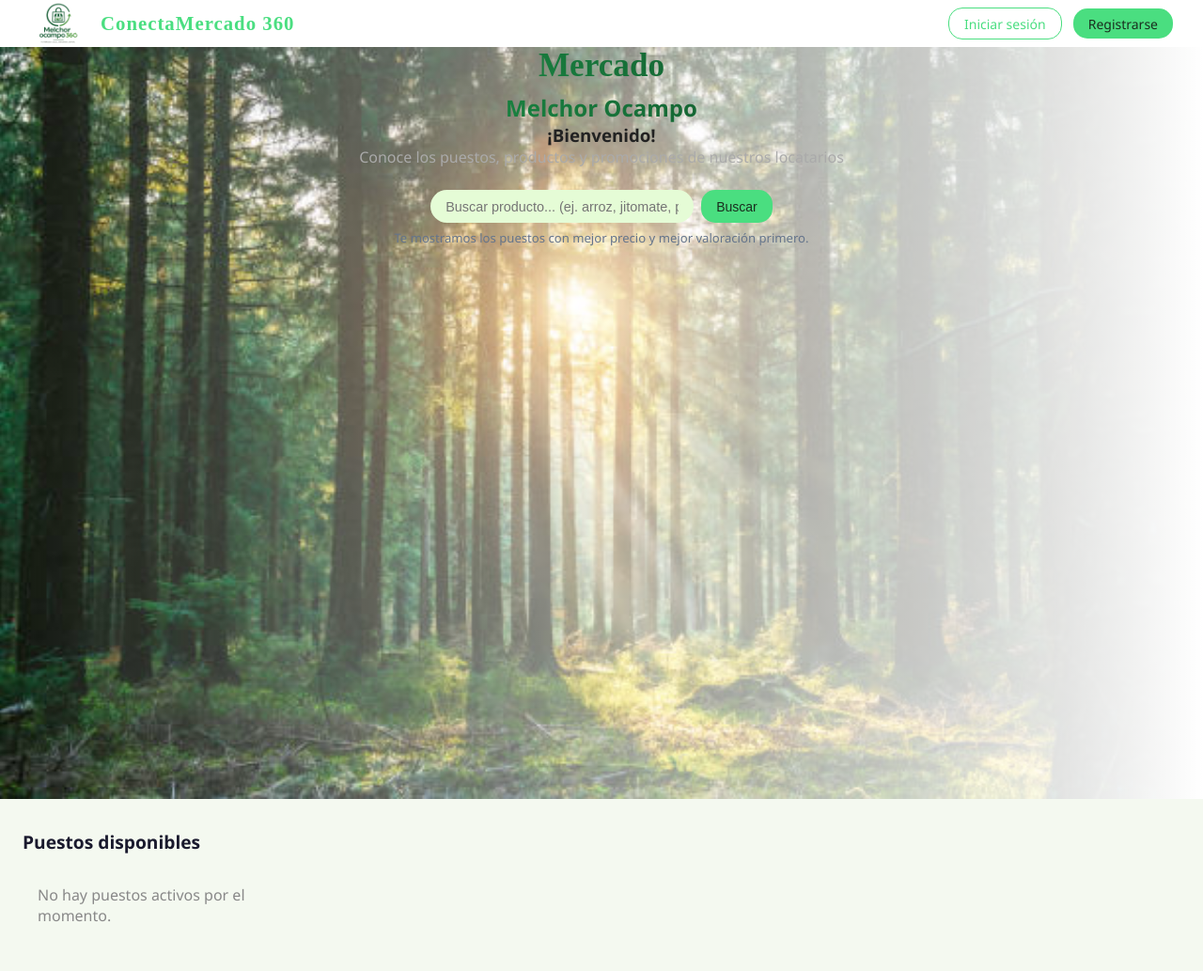
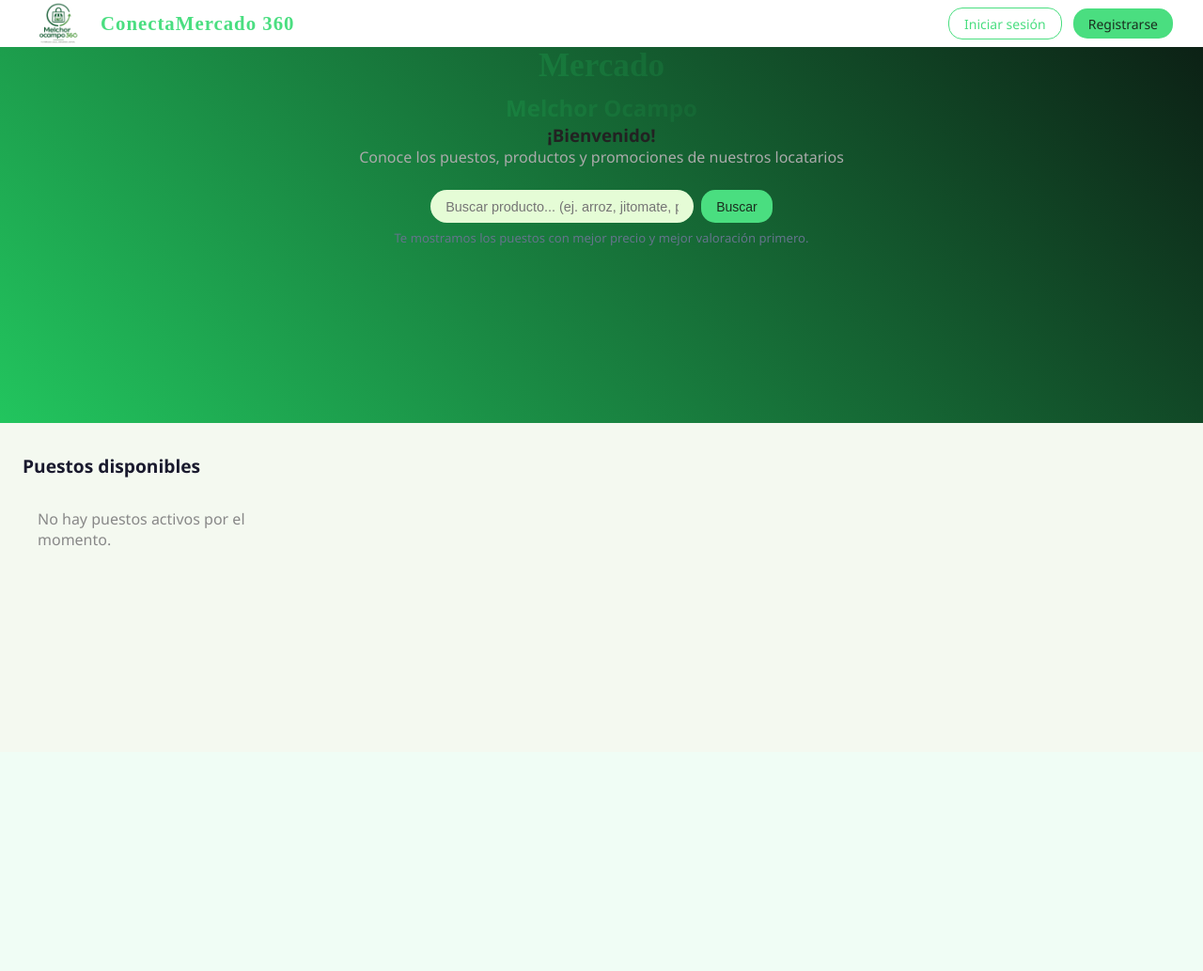
Before and after one commit to dari3l2005-create/conectamercado, a Django app: page / in a window 1280 px wide. Shown: the whole page at 94% size. After the commit the page ends 581 px from the top, so only its background shows below. Run offline with Django 4.2, Linux system fonts and the light colour scheme; data that the repository does not hold is empty.

Commit message:
modificaion del estilo

```diff
--- a/static/styles.css
+++ b/static/styles.css
@@ -133,14 +133,8 @@ a {
 }
 /* ----- HERO (index) ----- */
 .hero {
-    height: 100vh;
-    background-image:
-    linear-gradient(to right,
-        rgba(255, 255, 255, 0) 0%,
-        rgba(255, 255, 255, 1) 100%
-        ),
-        url("static/img/fondo.jpg");
-    background-size: cover;
+    height: 50vh;
+    background: linear-gradient(45deg, #22c55e, #0c2115);
     background-position: center;
     background-repeat: no-repeat;
     text-align: center;
```
